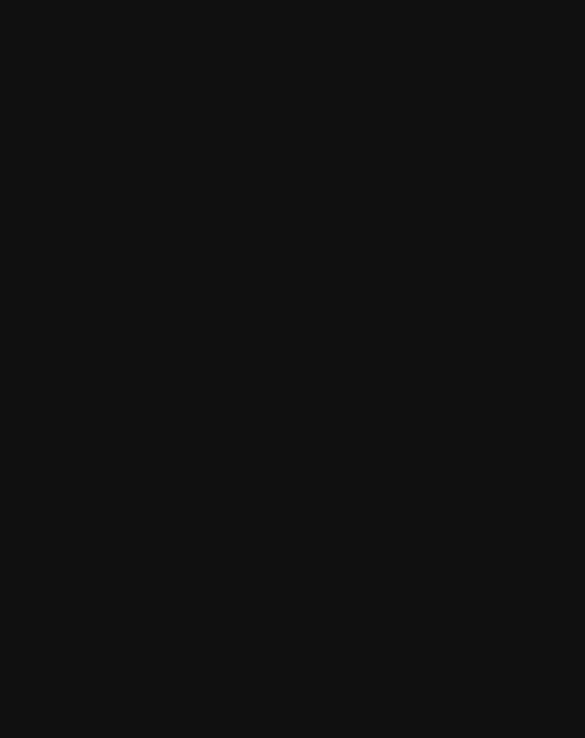
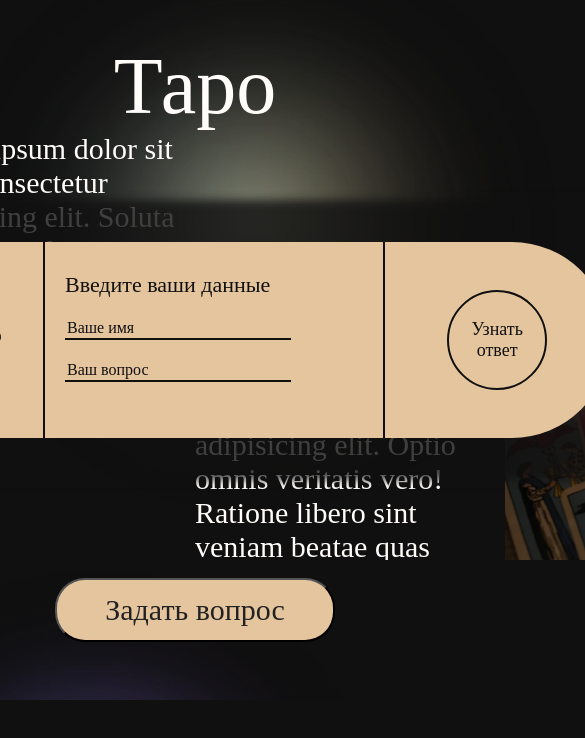
Before and after one commit to YodgorGA/taro_next, a Next.js app: page /taro in a window 390 px wide. Shown: the top 738 px of the page, 585 px wide, since content can reach past the window. Built offline with nearby package versions, Linux system fonts and the light colour scheme.

Commit message:
make 1 resolution for Taro page. ===> make open|hide modal via clicking. Make mobile resolution

```diff
--- a/src/app/(pages)/taro/page.tsx
+++ b/src/app/(pages)/taro/page.tsx
@@ -1,5 +1,8 @@
 import {FC} from 'react';
 import S from './taro.module.scss';
+import Image from 'next/image';
+import TaroLeft from '/public/assets/images/taroLeft.png';
+import TaroRight from '/public/assets/images/taroRight.png';
 
 interface TaroPageProps {
 
@@ -8,8 +11,57 @@ interface TaroPageProps {
 export const TaroPage:FC<TaroPageProps> = ({...TaroPageProps}) =>{
 
     return (
-        <section>
-
+        <section className={S.taro_container}>
+            <div className={S.title}>
+                <p>
+                    Таро
+                </p>
+            </div>
+            <div className={S.content}>
+                <div className={S.content_left}>
+                    <div className={S.image_right}>
+                        <Image fill src={TaroLeft} alt=''/>
+                    </div>
+                    <div className={S.content_text}>
+                        <p>
+                            Lorem ipsum dolor sit amet consectetur adipisicing elit. Soluta eaque quos harum quaerat esse sed officia nulla possimus veritatis maxime doloremque id suscipit hic, culpa quis? Voluptas ullam debitis totam.
+                        </p>
+                    </div>
+                </div>
+                <div className={S.content_right}>
+                    <div className={S.image_right}>
+                        <Image fill src={TaroRight} alt=''/>
+                    </div>
+                    <div className={S.content_text}>
+                        <p>
+                            Lorem ipsum dolor sit amet consectetur adipisicing elit. Optio omnis veritatis vero! Ratione libero sint veniam beatae quas magnam autem culpa mollitia reprehenderit cumque quaerat ea repellendus vitae, explicabo nesciunt.
+                        </p>
+                    </div>
+                </div>
+            </div>
+            <div className={S.button_container}>
+                <button className={S.button}>Задать вопрос</button>
+            </div>
+            <div className={`${S.modal_container} `}>
+                <div className={S.modal_wrapper}>
+                    <div className={S.modal_blur}/>
+                    <div className={S.modal_fiedls}>
+                        <div className={S.modal_question}>
+                            <p>
+                                Задайте свой вопрос и получите на него расклад ответом
+                            </p>
+                        </div>
+                        <div className={S.modal_form}>
+                            <label>Введите ваши данные</label>
+                            <input className={S.modal_input} placeholder={'Ваше имя'} type={'text'}/>
+                            <input className={S.modal_input} placeholder={'Ваш вопрос'} type={'text'}/>
+                        </div>
+                        <div className={S.modal_buttonContainer}>
+                            <div className={S.modal_button}>Узнать ответ</div>
+                        </div>
+                    </div>
+                </div>
+            </div>
         </section>
     )
 }
--- a/src/app/(pages)/taro/taro.module.scss
+++ b/src/app/(pages)/taro/taro.module.scss
@@ -0,0 +1,175 @@
+@import '/src/styles/mixins';
+@import '/src/styles/letterals';
+
+.taro{
+    &_container{
+        width: 1152px;
+        height: 700px;
+
+        position: relative;
+        @include flex(column,center,center);
+    }
+}
+
+.title{
+    max-width: 200px;
+    max-height: 120px;
+    @include GwenFont(80px)
+}
+
+.content{
+    height: 428px;
+    width: 1019px;
+    @include flex(row,space-between,flex-start);
+    &_left{
+        gap: 20px;
+        width: 50%;
+        height: 100%;
+        @include flex(row,space-between,flex-start)
+    }
+    &_right{
+        gap: 20px;
+        width: 50%;
+        height: 100%;
+        @include flex(row-reverse,space-between,flex-end)
+    }
+    &_text{
+        @include GwenFont(30px);
+        width: 300px;
+        height: 200px;
+        overflow: hidden;
+    }
+}
+
+.image{
+    &_left{
+        width: 205px;
+        height: 244px;
+        position: relative;
+    }
+    &_right{
+       width: 207px;
+       height: 207px;
+       position: relative;
+    }
+}
+
+.button{
+    width: 280px;
+    height: 60px;
+    padding: 30px 10px;
+    background-color: $beije;
+    @include GwenFont(30px);
+    border-radius: 30px;
+    @include flex(column,center,center);
+    &_container{
+        width: 100%;
+        height: 100px;
+        @include flex(row,center,center)
+    }
+}
+
+.modal{
+
+    &_container{
+        position: absolute;
+        top:200px;
+        left:0;
+        right: 0;
+        bottom: 0;
+        margin: 0 auto;
+        width: 80%;
+        height: 40%;
+
+
+    }
+    &_wrapper{
+        width: 100%;
+        height: 100%;
+        position: relative;
+        @include flex(column,center,center);
+
+    }
+    &_blur{
+        width: 100%;
+        height: 100%;
+        position: absolute;
+        background-color: $black;
+        left:0;
+        top:0;
+        filter: blur(5px);
+        opacity: .8;
+    }
+    &_fiedls{
+        @include flex(row,center,center);
+        height: 70%;
+        width: 90%;
+        background-color: $beije;
+        border-radius:100px;
+        position: relative;
+        z-index: 4;
+    }
+    &_question{
+        width: 35%;
+        height: 100%;
+        border-radius: 100px 0px 0px 100px;
+        @include GwenFont(22px);
+        @include flex(row,center,center);
+        padding-left: 20px;
+        padding-top: 40px;
+        text-align: center;
+        color: $black;
+        border-right: 2px solid $black;
+        & p{
+            width: 170px;
+            height: 180px;
+        }
+    }
+    &_form{
+        color:$black;
+        box-sizing: border-box;
+        padding: 30px 0px 0px 20px ;
+        width: 45%;
+        height: 100%;
+        border-right: 2px solid $black;
+        & label{
+            @include GwenFont(22px);
+        }
+    }
+    &_input{
+        margin-top: 20px;
+        width: 70%;
+        background-color: transparent;
+        outline: none;
+        @include GwenFont(16px);
+        border: none;
+        box-shadow: none;
+        border-bottom: 2px solid $black;
+        &::-webkit-input-placeholder{
+            @include GwenFont(16px);
+            color:$black;
+        }
+        overflow-x: scroll;
+    }
+    &_buttonContainer{
+        width: 30%;
+        height: 100%;
+        border-radius: 0px 100px 100px 0px;
+        @include flex();
+    }
+    &_button{
+        width: 100px;
+        height: 100px;
+        border-radius: 51px;
+        border: 2px solid $black;
+        @include flex();
+        @include GwenFont(18px);
+        color:$black;
+        text-align: center;
+    }
+
+    &.hidden{
+        display: none;
+    }
+
+}
```
Also changed, not shown: public/assets/images/taroLeft.png (added), public/assets/images/taroRight.png (added).
